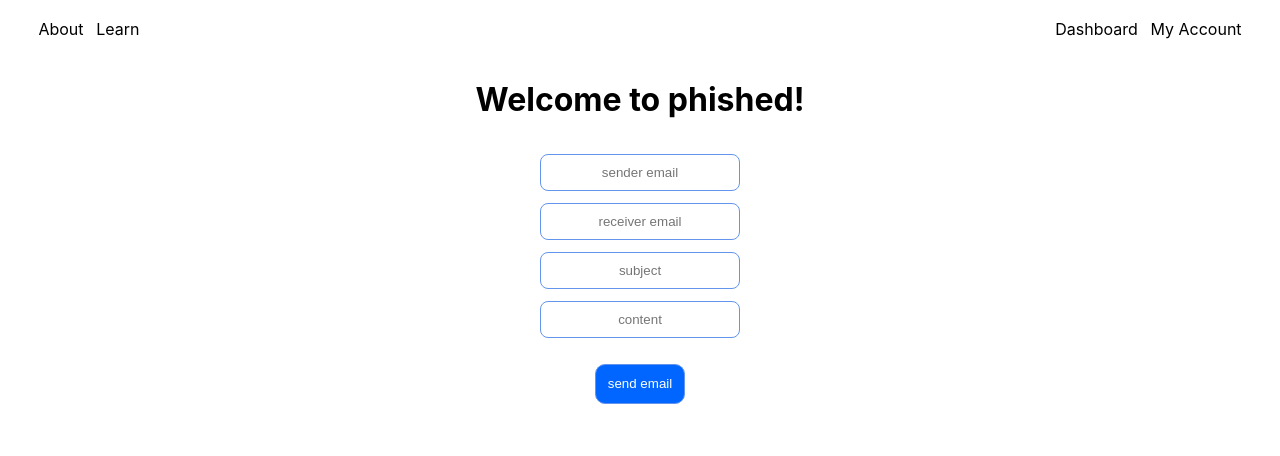
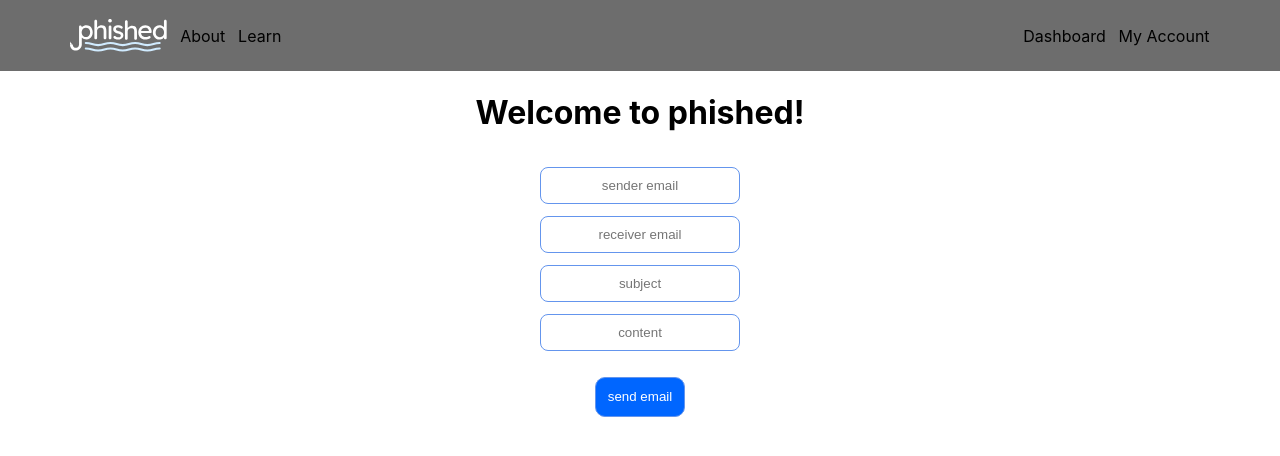
Before and after one commit to phished-co/phished_web_app, a Next.js app: page / in a window 1280 px wide. Shown: the top 456 px of the page. Built offline with nearby package versions, Linux system fonts and the light colour scheme.

Commit message:
add logo placeholder and align the links

```diff
--- a/components/header/Header.jsx
+++ b/components/header/Header.jsx
@@ -1,11 +1,13 @@
 import styles from './Header.module.css';
 import Link from 'next/link';
 
+
 export default function Header({ ...headerProps }) {
   return (
-    <div className={styles.container}>
+    <div className={styles.navbar}>
       <header {...headerProps} className={styles.header}>
-        <div>
+        <div className={styles.leftnav}>
+          <img className={styles.logo} src= 'LOGO.svg' alt= 'logo placeholder' />
           <Link href="/about">
             <a className={styles.link}>About</a>
           </Link>
--- a/components/header/Header.module.css
+++ b/components/header/Header.module.css
@@ -1,10 +1,30 @@
+.navbar {
+  padding: 0 2rem;
+  display: flex;
+  justify-content: baseline;
+  flex-direction: column;
+  background: #6D6D6D;
+}
+
 .header {
   display: flex;
   flex-direction: row;
+  align-items: center;
   justify-content: space-between;
   margin: 1.5vw 3vw;
 }
 
+.leftnav {
+  display: flex;
+  flex-direction: row;
+  align-items: center;
+}
+
+
 .link {
   margin-right: 1vw;
 }
+
+.logo {
+  margin-right: 1vw;
+}
```
Also changed, not shown: public/LOGO.svg (added).
